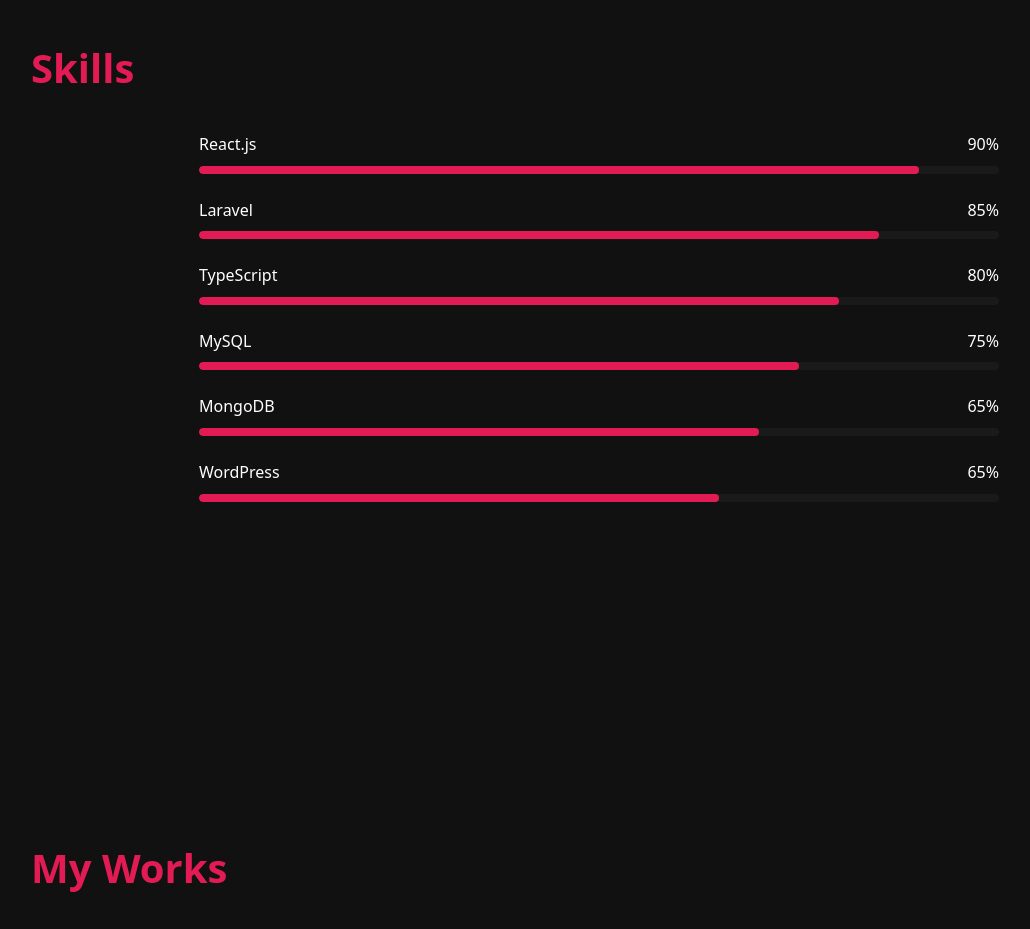
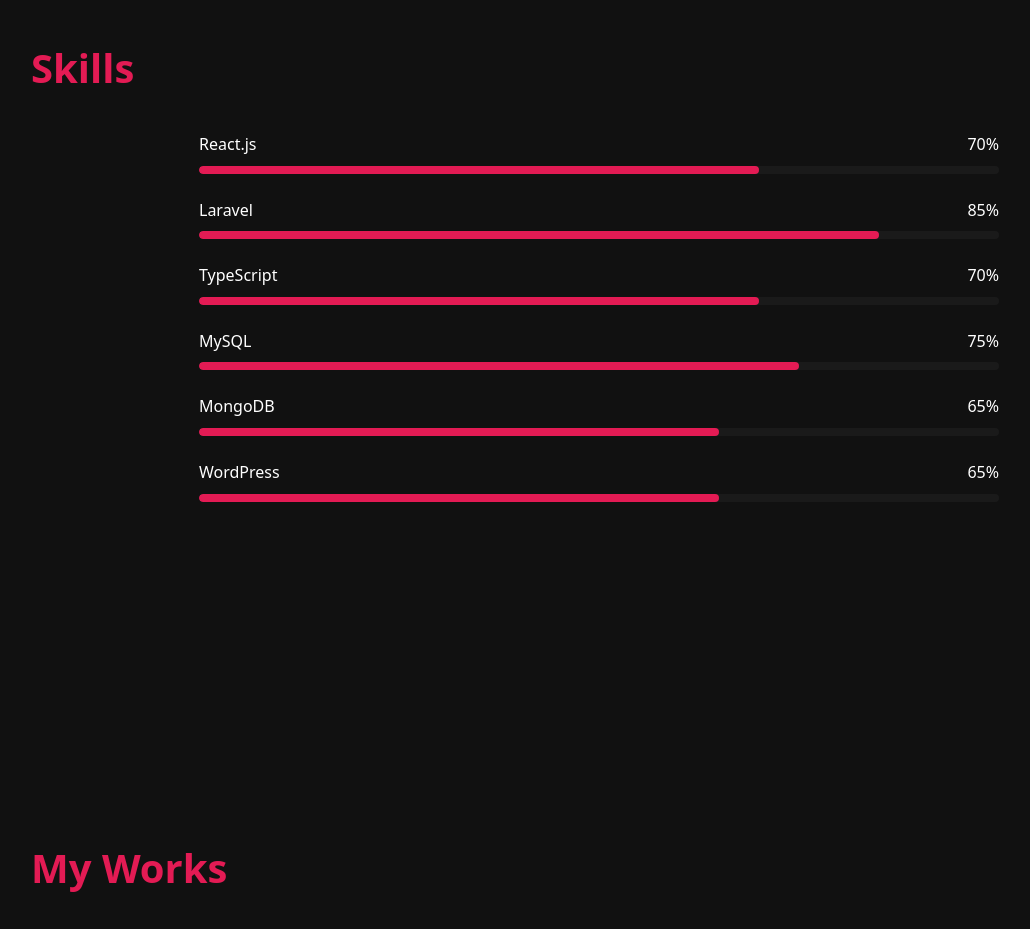
Before and after one commit to Conanan-Projects/Eportfolio, a website: page index.html in a window 1280 px wide. Shown: the part 980-1909 px from the top of the page, without its empty margins (41-1071 px from the left). Drawn offline with Linux system fonts and the light colour scheme.

Commit message:
Changed links on get in touch/adjust some skills

```diff
--- a/index.html
+++ b/index.html
@@ -37,10 +37,10 @@
           <div class="skill">
             <div class="skill-header">
               <span>React.js</span>
-              <span>90%</span>
+              <span>70%</span>
             </div>
             <div class="skill-bar">
-              <div class="skill-progress" style="width: 90%"></div>
+              <div class="skill-progress" style="width: 70%"></div>
             </div>
           </div>
 
@@ -57,10 +57,10 @@
           <div class="skill">
             <div class="skill-header">
               <span>TypeScript</span>
-              <span>80%</span>
+              <span>70%</span>
             </div>
             <div class="skill-bar">
-              <div class="skill-progress" style="width: 80%"></div>
+              <div class="skill-progress" style="width: 70%"></div>
             </div>
           </div>
 
@@ -80,7 +80,7 @@
               <span>65%</span>
             </div>
             <div class="skill-bar">
-              <div class="skill-progress" style="width: 70%"></div>
+              <div class="skill-progress" style="width: 65%"></div>
             </div>
           </div>
 
@@ -139,7 +139,7 @@
           <a href="https://github.com" target="_blank" rel="noopener noreferrer">
             <i class="fab fa-github"></i>
           </a>
-          <a href="www.linkedin.com/in/philippe-conanan" target="_blank" rel="noopener noreferrer">
+          <a href="https://www.linkedin.com/in/philippe-conanan/" target="_blank" rel="noopener noreferrer">
             <i class="fab fa-linkedin"></i>
           </a>
           <a href="https://www.facebook.com/johnphilippe.conanan/" target="_blank" rel="noopener noreferrer">
```
